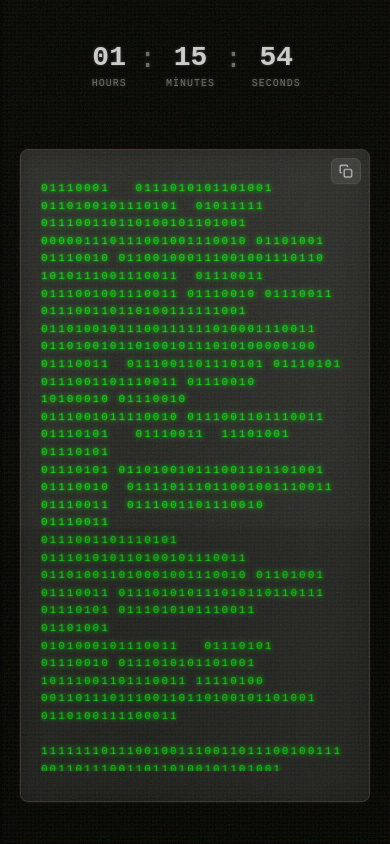
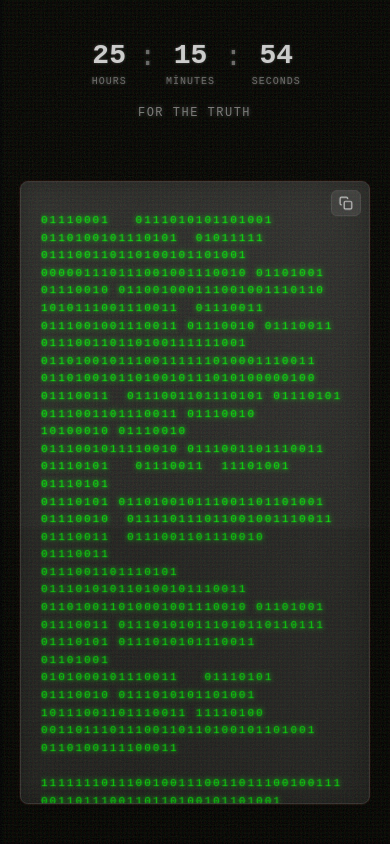
Before and after one commit to farcdigger/error-project, a plain HTML site: page index.html in a window 390 px wide. Drawn offline with Linux system fonts and the light colour scheme.

Commit message:
newstyles

```diff
--- a/index.html
+++ b/index.html
@@ -15,7 +15,7 @@
         <div class="countdown-container">
             <div class="countdown" id="countdown">
                 <span class="time-unit">
-                    <span class="time-value" id="hours">24</span>
+                    <span class="time-value" id="hours">48</span>
                     <span class="time-label">hours</span>
                 </span>
                 <span class="separator">:</span>
@@ -29,6 +29,7 @@
                     <span class="time-label">seconds</span>
                 </span>
             </div>
+            <div class="truth-text">For the truth</div>
         </div>
 
         <div class="prompt-container">
--- a/script.js
+++ b/script.js
@@ -1,34 +1,27 @@
-// 24 saatlik geri sayım fonksiyonu
+// 48 saatlik (2 gün) geri sayım fonksiyonu
 function startCountdown() {
-    // Sonraki gece yarısını hesapla
+    // 2 gün sonrasını hesapla
     const now = new Date();
-    const tomorrow = new Date(now);
-    tomorrow.setDate(tomorrow.getDate() + 1);
-    tomorrow.setHours(0, 0, 0, 0);
-
-    // Eğer şu an gece yarısından sonra ise, bugünün gece yarısını kullan
-    const midnight = now.getHours() === 0 && now.getMinutes() === 0 && now.getSeconds() === 0
-        ? now
-        : new Date(now.getFullYear(), now.getMonth(), now.getDate(), 0, 0, 0, 0);
-
-    // Eğer gece yarısı geçtiyse, yarının gece yarısını hedefle
-    const targetTime = now > midnight ? tomorrow : midnight;
+    const targetTime = new Date(now);
+    targetTime.setDate(targetTime.getDate() + 2); // 2 gün ekle
+    targetTime.setHours(0, 0, 0, 0); // Gece yarısına ayarla
 
     function updateCountdown() {
         const currentTime = new Date();
         const timeDifference = targetTime - currentTime;
 
-        // Eğer süre dolduysa, yeni bir 24 saatlik döngü başlat
+        // Eğer süre dolduysa, yeni bir 2 günlük döngü başlat
         if (timeDifference <= 0) {
             const newTarget = new Date(currentTime);
-            newTarget.setDate(newTarget.getDate() + 1);
+            newTarget.setDate(newTarget.getDate() + 2);
             newTarget.setHours(0, 0, 0, 0);
             targetTime.setTime(newTarget.getTime());
             return updateCountdown();
         }
 
         // Kalan süreyi hesapla
-        const hours = Math.floor(timeDifference / (1000 * 60 * 60));
+        const totalHours = Math.floor(timeDifference / (1000 * 60 * 60));
+        const hours = totalHours; // Toplam saat (48 saate kadar)
         const minutes = Math.floor((timeDifference % (1000 * 60 * 60)) / (1000 * 60));
         const seconds = Math.floor((timeDifference % (1000 * 60)) / 1000);
 
--- a/styles.css
+++ b/styles.css
@@ -216,8 +216,11 @@ body {
 .countdown-container {
     width: 100%;
     display: flex;
+    flex-direction: column;
+    align-items: center;
     justify-content: center;
     margin-bottom: 20px;
+    gap: 20px;
 }
 
 .countdown {
@@ -230,6 +233,37 @@ body {
     position: relative;
     animation: countdown-glitch 6s infinite;
     text-shadow: 0 0 3px rgba(136, 136, 136, 0.5);
+}
+
+.truth-text {
+    color: #888888;
+    font-size: 18px;
+    font-weight: 300;
+    letter-spacing: 3px;
+    text-transform: uppercase;
+    text-align: center;
+    animation: truth-glitch 7s infinite;
+    text-shadow: 0 0 5px rgba(136, 136, 136, 0.6);
+    opacity: 0.9;
+}
+
+@keyframes truth-glitch {
+    0%, 100% {
+        transform: translate(0);
+        opacity: 0.9;
+    }
+    25% {
+        transform: translate(-1px, 1px);
+        opacity: 0.85;
+    }
+    50% {
+        transform: translate(1px, -1px);
+        opacity: 0.88;
+    }
+    75% {
+        transform: translate(-0.5px, -0.5px);
+        opacity: 0.87;
+    }
 }
 
 @keyframes countdown-glitch {
@@ -470,6 +504,11 @@ body {
     .prompt-content {
         font-size: 12px;
     }
+
+    .truth-text {
+        font-size: 14px;
+        letter-spacing: 2px;
+    }
 }
 
 @media (max-width: 480px) {
@@ -501,4 +540,9 @@ body {
     .prompt-content {
         font-size: 11px;
     }
+
+    .truth-text {
+        font-size: 12px;
+        letter-spacing: 1.5px;
+    }
 }
```
